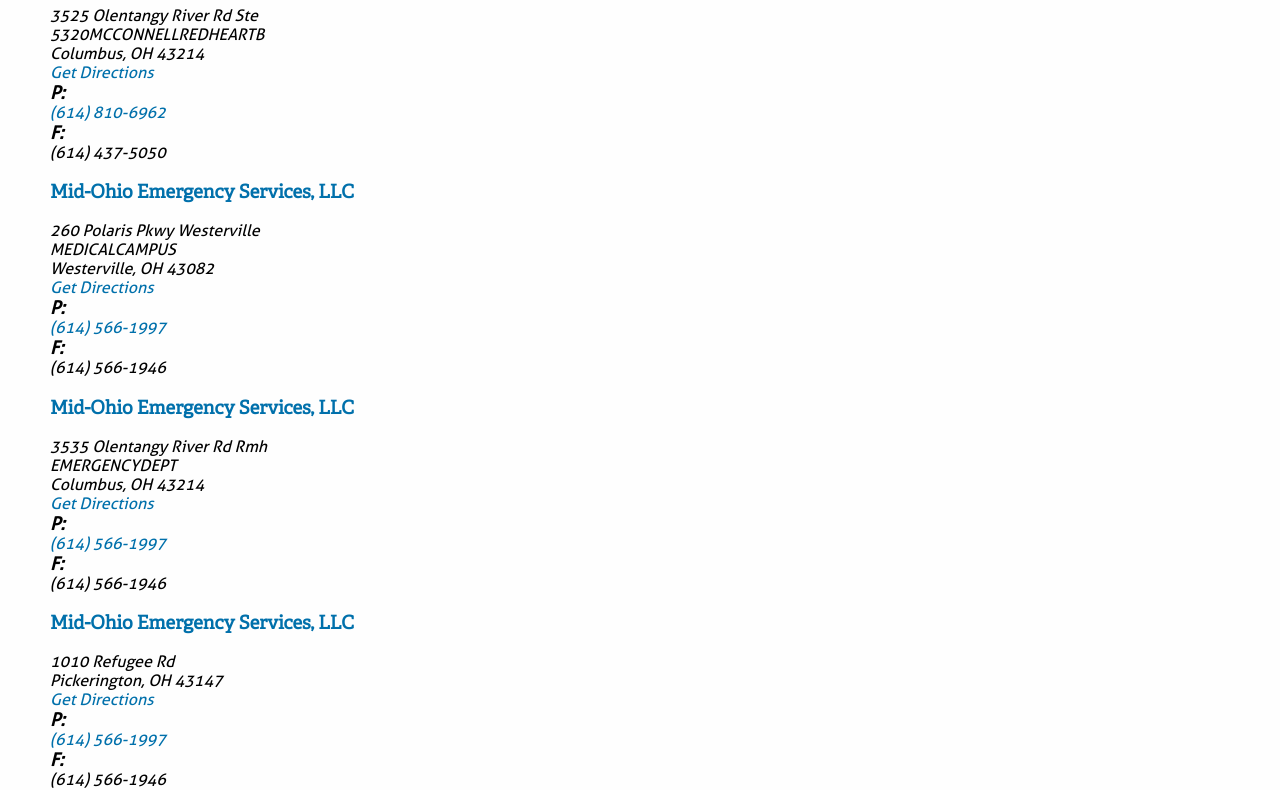
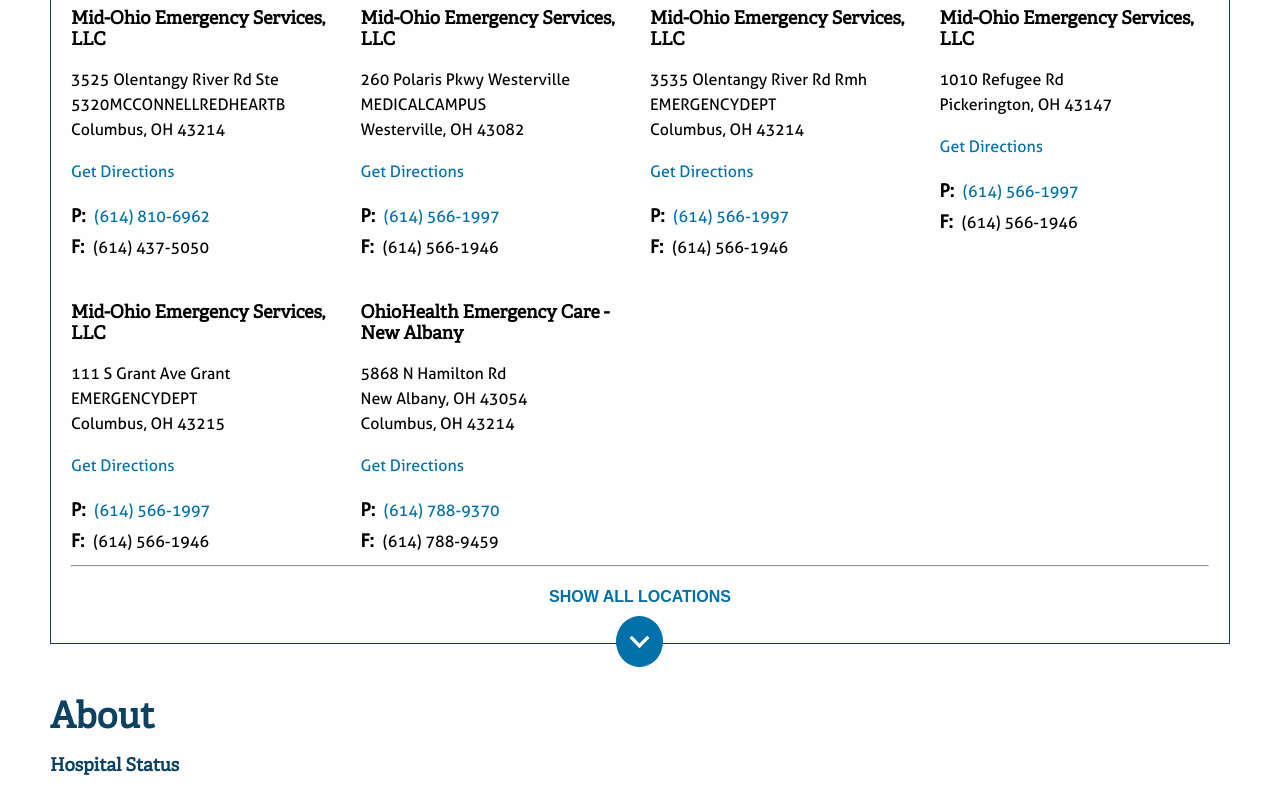
Before and after one commit to darideveloper/ohiohealthmd, a plain HTML site: page index.html in a window 1280 px wide. Shown: the part 616-1406 px from the top of the page. Drawn offline with nearby package versions, Linux system fonts and the light colour scheme; a script that the page names is missing.

Commit message:
locations layout and responsive

```diff
--- /dev/null
+++ b/code/general.js
@@ -0,0 +1,17 @@
+const contact_buttons = document.querySelectorAll (".contact a.btn")
+
+function update_social_buttons () {
+    if (window.matchMedia("(max-width: 600px)").matches) {
+        for (const contact_button of contact_buttons) {
+            contact_button.classList.remove("regular")
+            contact_button.classList.add("dark")
+        }
+    } else {
+        for (const contact_button of contact_buttons) {
+            contact_button.classList.add("regular")
+            contact_button.classList.remove("dark")
+        }
+    }
+}
+
+update_social_buttons ()
--- a/css/_base.sass
+++ b/css/_base.sass
@@ -1,5 +1,5 @@
 $color_a: #0070ab
-$color_b: #116397
+$color_b: #0b4264
 $color_c: #09841f
 $color_d: #fefefe
 
@@ -53,7 +53,18 @@ a
 
 h1, h2, h3, h4, h5, h6, .title
     font-family: 'Adelle W01', cursive
+    color: $color-b
+
+h1
+    font-size: 40px
     color: $color-a
+
+h2
+    font-size: 36px
+    margin: 5px 0
+
+h3
+    font-size: 18px
 
 *:focus
     outline: none
@@ -71,9 +82,6 @@ section.main-section
     @media screen and (max-width: 600px)
         margin: 50px 10px
 
-h1
-    font-size: 40px
-
 p
     font-size: 16px
     margin: 0
--- a/css/_locations.sass
+++ b/css/_locations.sass
@@ -0,0 +1,60 @@
+section.locations
+    border: 1px solid $color-b
+    padding: 20px
+
+    .wrapper-locations
+        display: grid
+        grid-template-columns: repeat(4, 1fr)
+        gap: 20px
+
+        article
+            h3
+                color: black
+
+            address
+                font-style: normal
+
+                .location
+                    line-height: 25px
+
+                > a
+                    margin: 20px 0
+                    display: inline-block
+
+                .phone, .fax
+                    line-height: 30px
+                    span
+                        display: inline
+                        margin-right: 5px
+
+    button.show-all
+        display: flex
+        align-items: center
+        justify-content: center
+        flex-direction: column
+        margin: 0 auto
+        background: none
+        border: none
+        font-size: 16px
+        font-weight: bold
+        color: $color-a
+        margin-bottom: -45px
+        margin-top: 20px
+
+        svg
+            display: inline-block
+            padding: 10px
+            padding-top: 15px
+            height: 20px
+
+    @media screen and (max-width: 1100px)
+        .wrapper-locations
+            grid-template-columns: repeat(3, 1fr)
+
+    @media screen and (max-width: 750px)
+        .wrapper-locations
+            grid-template-columns: repeat(2, 1fr)
+
+    @media screen and (max-width: 470px)
+        .wrapper-locations
+            grid-template-columns: repeat(1, 1fr)
```
Also changed, not shown: css/styles.css.
